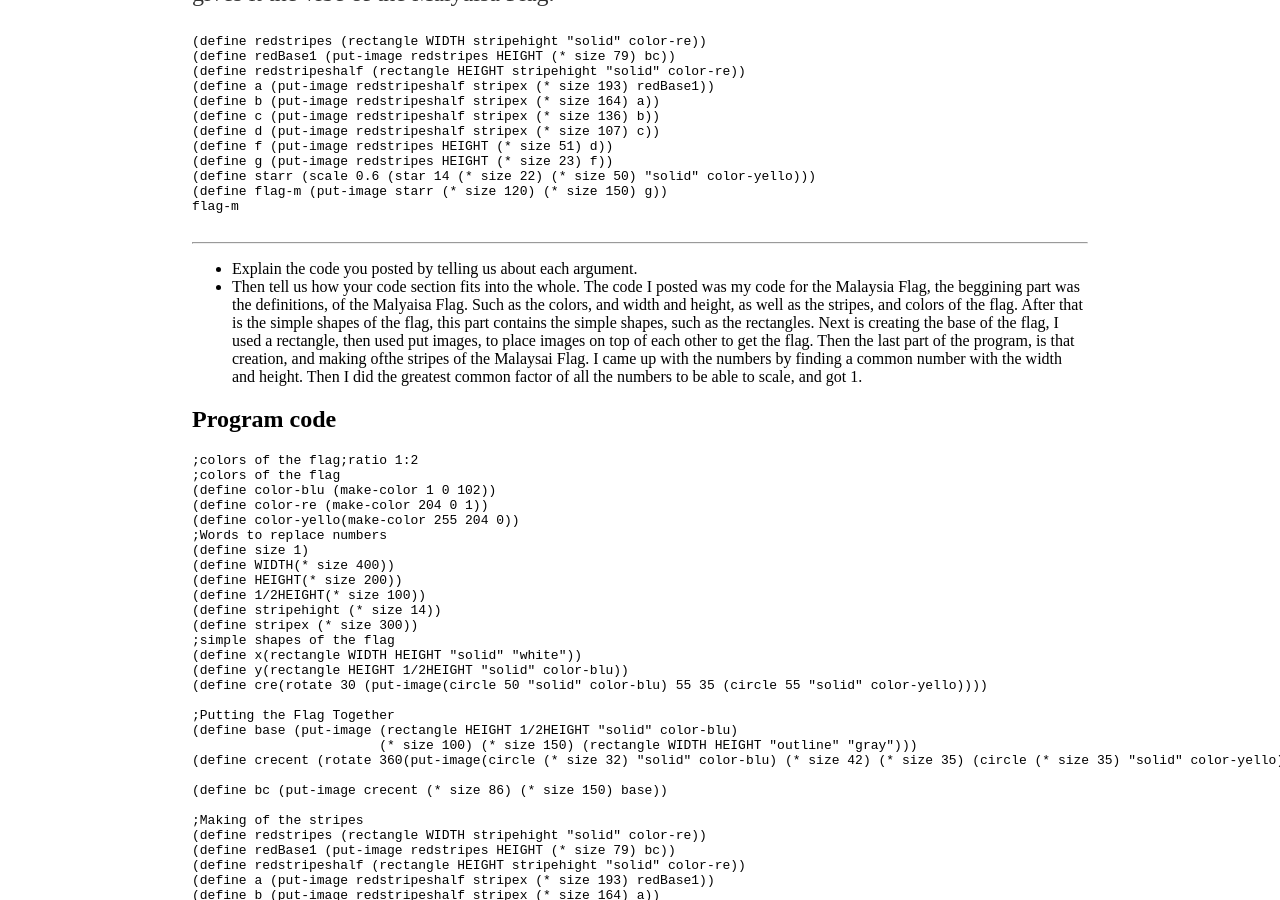
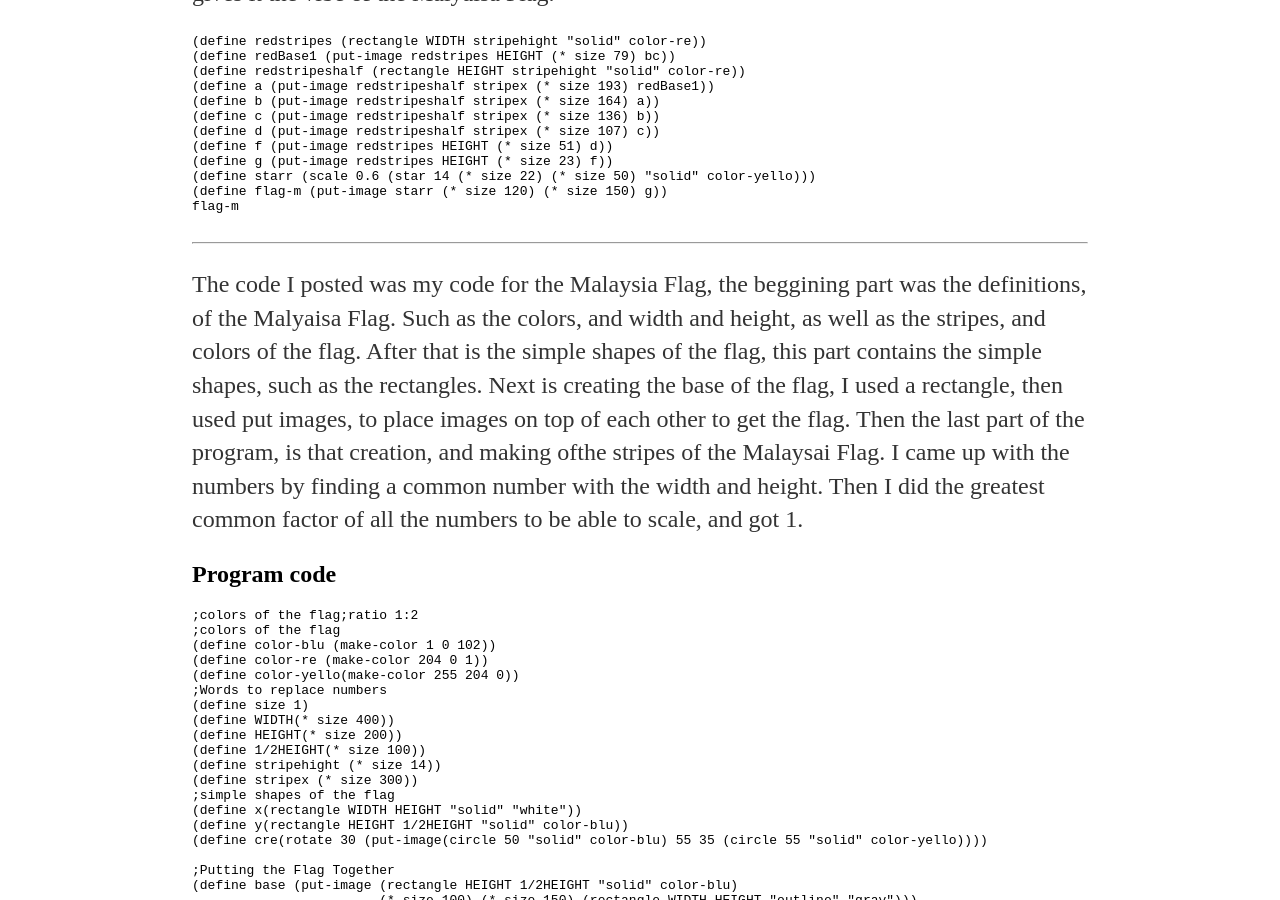
Before and after one commit to Andrewl3295/Andrewl3295.github.io, a Jekyll site: the page built from _posts/2018-12-20-Weekly-Reflection-14.md, in a window 1280 px wide and 900 px high, scrolled down 1246 px. Built offline with Jekyll 4.4.1, drawn with Linux system fonts in a browser that asks for light colours.

Commit message:
Update 2018-12-20-Weekly-Reflection-14.md

```diff
--- a/_posts/2018-12-20-Weekly-Reflection-14.md
+++ b/_posts/2018-12-20-Weekly-Reflection-14.md
@@ -43,8 +43,6 @@ flag-m
 
 * * *
 
--   Explain the code you posted by telling us about each argument.
--   Then tell us how your code section fits into the whole.
 The code I posted was my code for the Malaysia Flag, the beggining part was the definitions, of the Malyaisa Flag. Such as the colors, and width and height, as well as the stripes, and colors of the flag. After that is the simple shapes of the flag, this part contains the simple shapes, such as the rectangles. Next is creating the base of the flag, I used a rectangle, then used put images, to place images on top of each other to get the flag. Then the last part of the program, is that creation, and making ofthe stripes of the Malaysai Flag. I came up with the numbers by finding a common number with the width and height. Then I did the greatest common factor of all the numbers to be able to scale, and got 1.
 
 ## Program code
```
